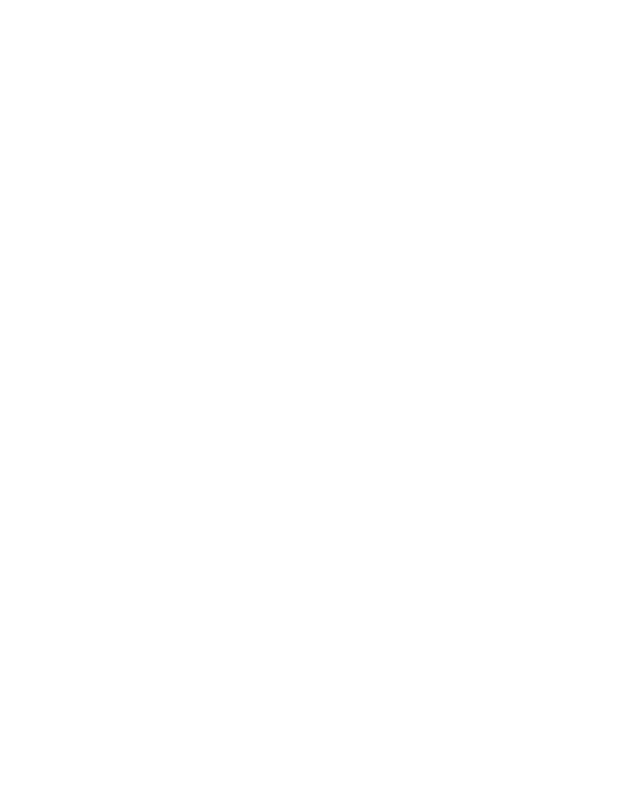
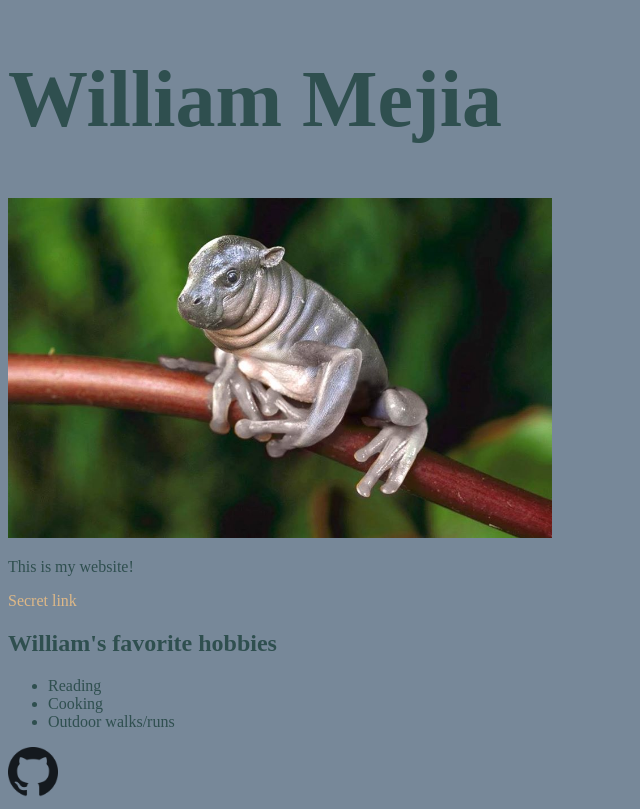
Before and after one commit to wamfoo/wamfoo.github.io, a plain HTML site: page index.html in a window 1280 px wide. Shown: the whole page, without its empty margins (0-640 px from the left). Drawn offline with Linux system fonts and the light colour scheme.

Commit message:
Added website content

```diff
--- a/index.html
+++ b/index.html
@@ -1,2 +1,26 @@
-<html>
+<!DOCTYPE html>
+<html lang="en">
+    <head>
+        <title>William's Website</title>
+        <meta charset="utf-8">
+        <link rel="icon" href="img/favicon.png"/>
+        <link rel="stylesheet" href="style.css">
+    </head>
+    <body>
+        <h1 title="I love food.">William Mejia</h1>
+        <img class="element.style" src="img/hipfrog.jpg" alt="Picture of a Majestic Frog Hippo" id="profile_pic">
+        <div>
+            <p>This is my website!</p>
+            <a href="https://www.youtube.com/watch?v=dQw4w9WgXcQ" target="_blank">Secret link</a>
+            <h2>William's favorite hobbies</h2>
+            <ul>
+                <li>Reading</li>
+                <li>Cooking</li>
+                <li>Outdoor walks/runs</li>
+            </ul>
+        </div>
+        <a href="https://github.com/wamfoo" target="_blank">
+            <img src="img/github_logo.png" class="social-icon">
+        </a>
+    </body>
 </html>
--- /dev/null
+++ b/style.css
@@ -0,0 +1,26 @@
+h1 {
+    font-size: 5em;
+}
+
+#profile_pic {
+    height: 340px;
+}
+
+.social-icon {
+    height: 50px;
+}
+
+body {
+    background-color: lightslategray;
+    color: darkslategray;
+}
+
+a {
+    color: burlywood;
+    text-decoration: none;
+}
+
+/* element.style {
+    border: solid;
+    margin: 20px;
+} */
```
Also changed, not shown: img/favicon.png (added), img/github_logo.png (added), img/hipfrog.jpg (added), 3 other files.
